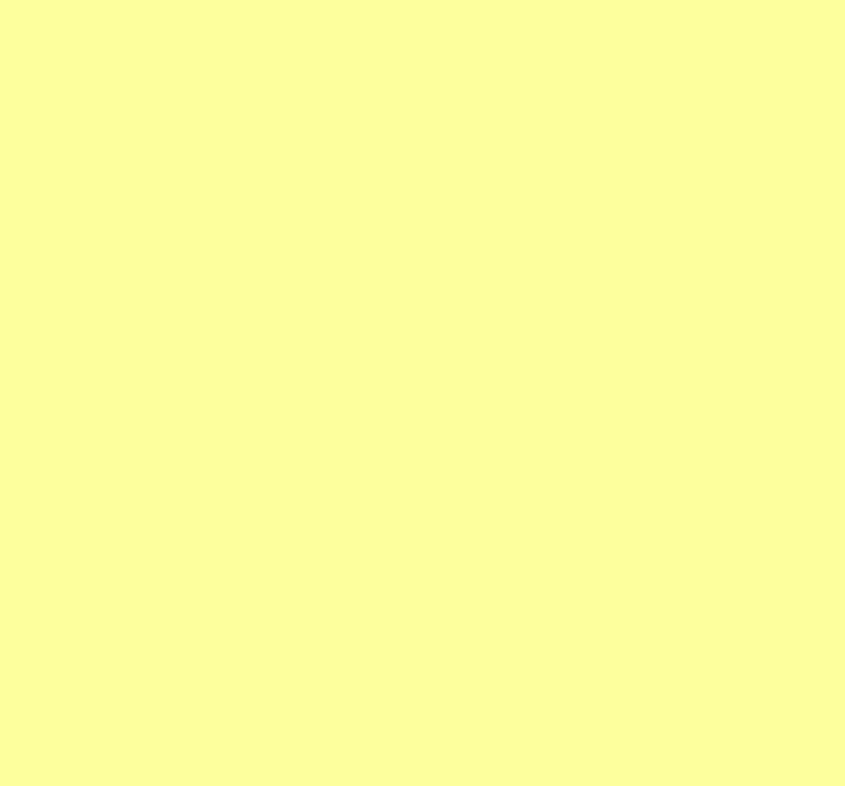
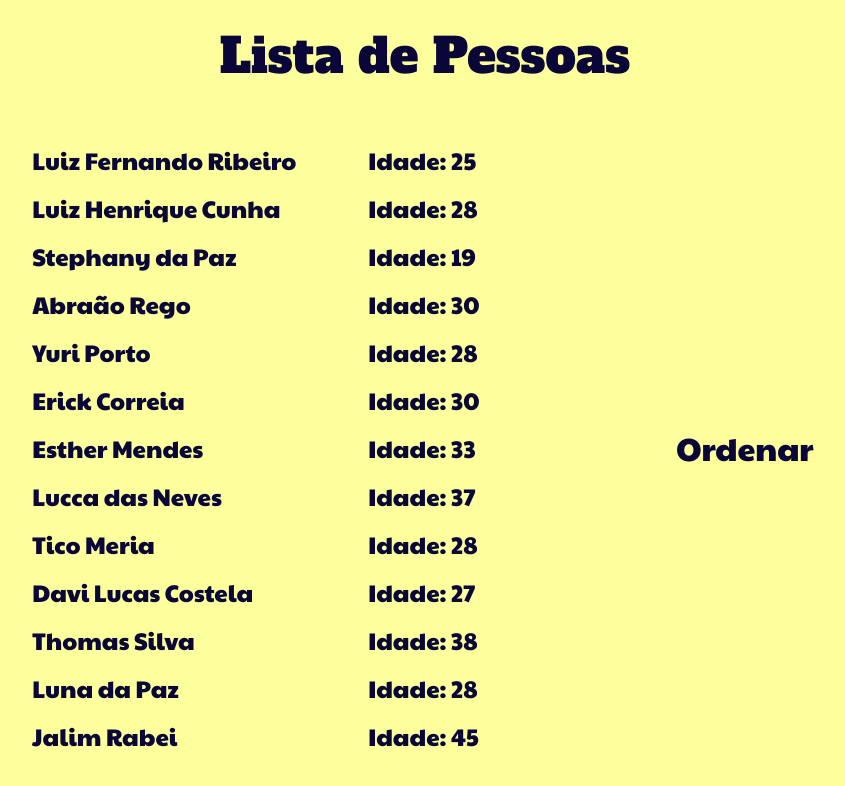
Before and after one commit to Pololokka/desafio-lista-pessoas, a React (Vite) app: page / in a window 1280 px wide. Shown: the top 786 px of the page, without its empty margins (215-1060 px from the left). Built offline with nearby package versions, Linux system fonts and the light colour scheme.

Commit message:
:sparkles: feat: feita exibição de itens

```diff
--- a/src/App.css
+++ b/src/App.css
@@ -206,10 +206,17 @@ html {
 .App {
   padding: 2em;
   display: flex;
-  flex-direction: column;
-  align-items: flex-start;
-  justify-content: start;
+  align-items: center;
+  justify-content: center;
   gap: 1em;
+}
+
+.person__container {
+  display: grid;
+  grid-template-columns: 1fr 1fr;
+  text-align: start;
+  width: 100%;
+  gap: 3em;
 }
 
 .titulo {
--- a/src/App.jsx
+++ b/src/App.jsx
@@ -1,7 +1,28 @@
 import "./App.css";
 
+import { Pessoas } from "./Data/db";
+
 function App() {
-  return <main className="App"></main>;
+  return (
+    <>
+      <header>
+        <h1 className="titulo titulo-hover">Lista de Pessoas</h1>
+      </header>
+      <main className="App">
+        <section>
+          {Pessoas?.map((element) => (
+            <div className="person__container">
+              <p className="texto texto-hover">{element.name}</p>
+              <p className="texto texto-hover">Idade: {element.idade}</p>
+            </div>
+          ))}
+        </section>
+        <section>
+          <h2 className="subtitulo subtitulo-hover">Ordenar</h2>
+        </section>
+      </main>
+    </>
+  );
 }
 
 export default App;
```
